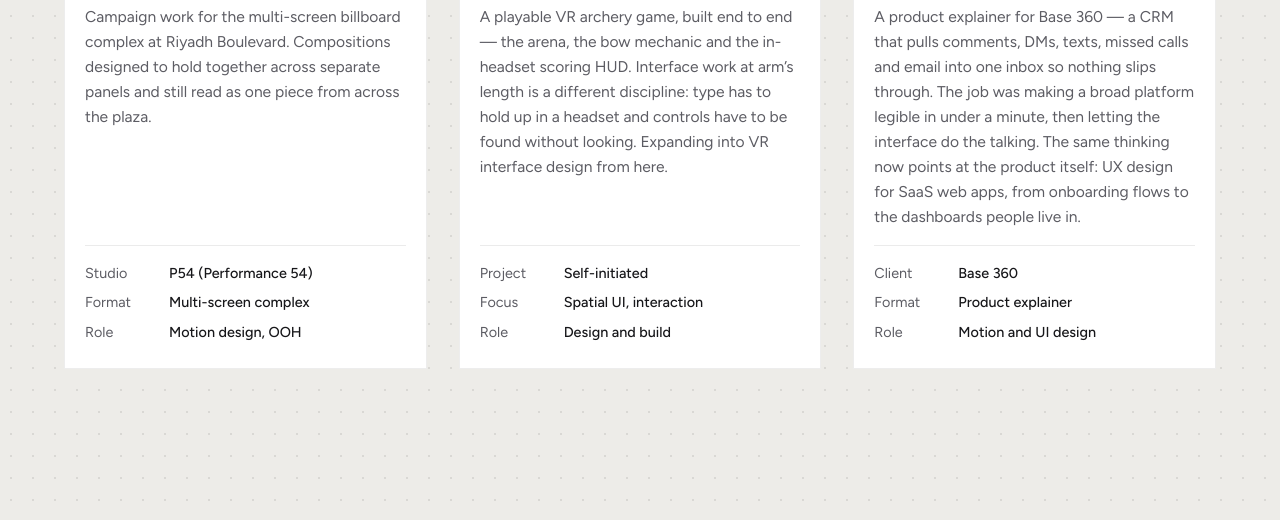
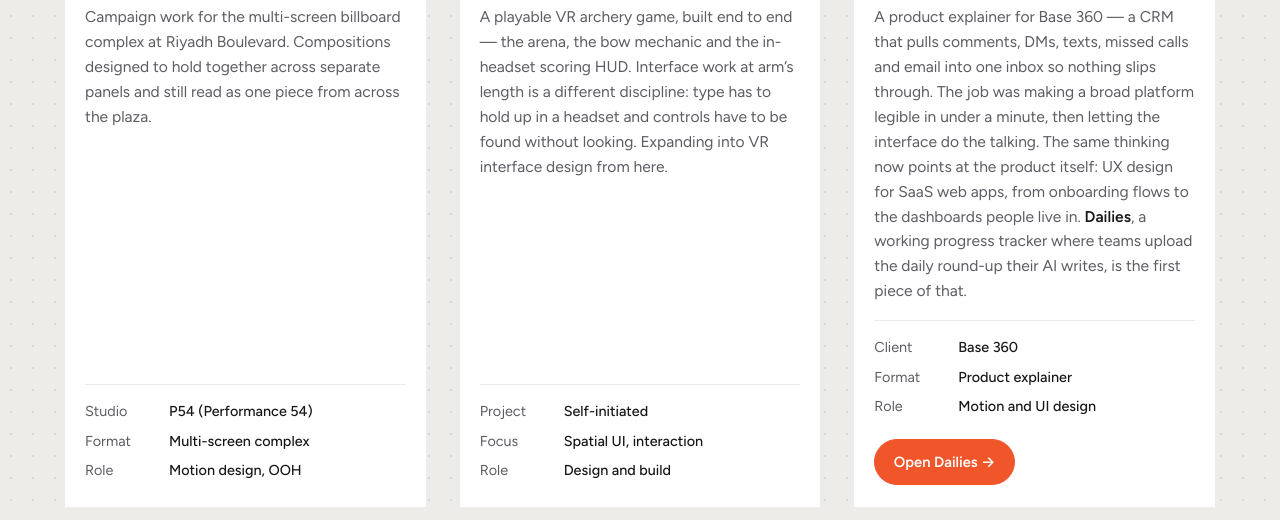
Before and after one commit to Shaun-Finch/Design, a plain HTML site: page index.html in a window 1280 px wide. Shown: the part 2393-2913 px from the top of the page. Drawn offline with Linux system fonts and the light colour scheme.

Commit message:
Add files via upload

```diff
--- a/index.html
+++ b/index.html
@@ -324,12 +324,13 @@ dl.spec dd{margin:0;font-weight:500}
           </div>
           <div class="piece-body">
             <h3>SaaS</h3>
-            <p>A product explainer for Base 360 &mdash; a CRM that pulls comments, DMs, texts, missed calls and email into one inbox so nothing slips through. The job was making a broad platform legible in under a minute, then letting the interface do the talking. The same thinking now points at the product itself: UX design for SaaS web apps, from onboarding flows to the dashboards people live in.</p>
+            <p>A product explainer for Base 360 &mdash; a CRM that pulls comments, DMs, texts, missed calls and email into one inbox so nothing slips through. The job was making a broad platform legible in under a minute, then letting the interface do the talking. The same thinking now points at the product itself: UX design for SaaS web apps, from onboarding flows to the dashboards people live in. <a class="plainlink" href="dailies/" style="color:var(--ink);font-weight:600">Dailies</a>, a working progress tracker where teams upload the daily round-up their AI writes, is the first piece of that.</p>
             <dl class="spec">
               <div><dt>Client</dt><dd>Base 360</dd></div>
               <div><dt>Format</dt><dd>Product explainer</dd></div>
               <div><dt>Role</dt><dd>Motion and UI design</dd></div>
             </dl>
+            <a class="btn accent" href="dailies/" style="margin-top:1.1rem;align-self:flex-start;font-size:.92rem;padding:.65rem 1.15rem">Open Dailies &rarr;</a>
           </div>
         </figure>
 
```
